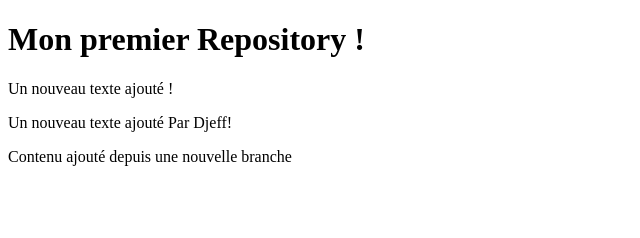
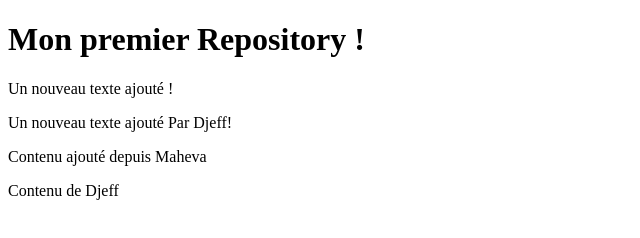
Before and after one commit to mahedes/git-EEDN-DW1, a plain HTML site: page index.html in a window 1280 px wide. Shown: the whole page, without its empty margins (0-640 px from the left). Drawn offline with Linux system fonts and the light colour scheme.

Commit message:
DEV_Djeff

```diff
--- a/index.html
+++ b/index.html
@@ -9,6 +9,7 @@
 <h1>Mon premier Repository !</h1>
 <p> Un nouveau texte ajouté ! </p>
 <p> Un nouveau texte ajouté Par Djeff! </p>
-<p>Contenu ajouté depuis une nouvelle branche</p>
+<p>Contenu ajouté depuis Maheva</p>
+<p>Contenu de Djeff</p>
 </body>
 </html>
```
